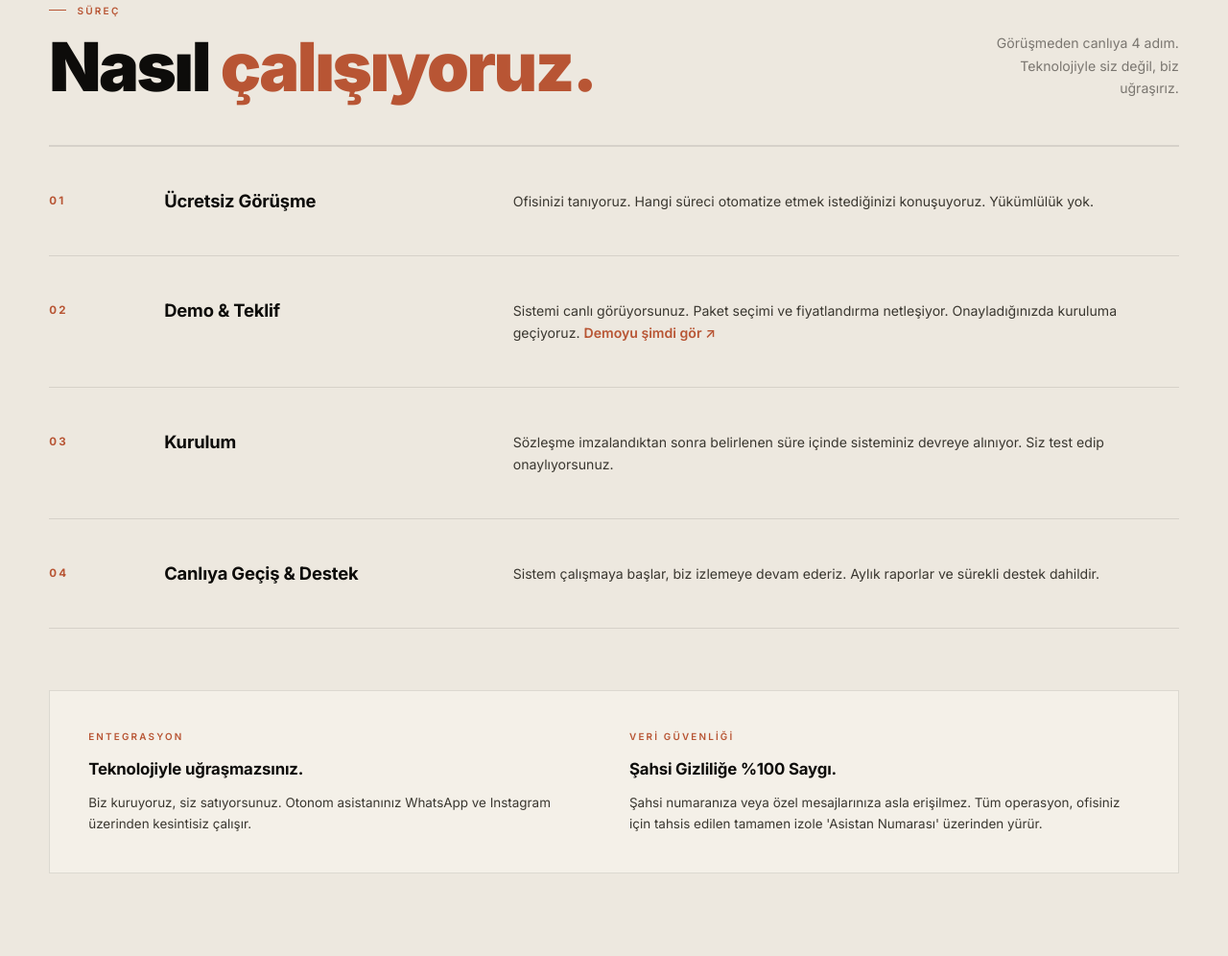
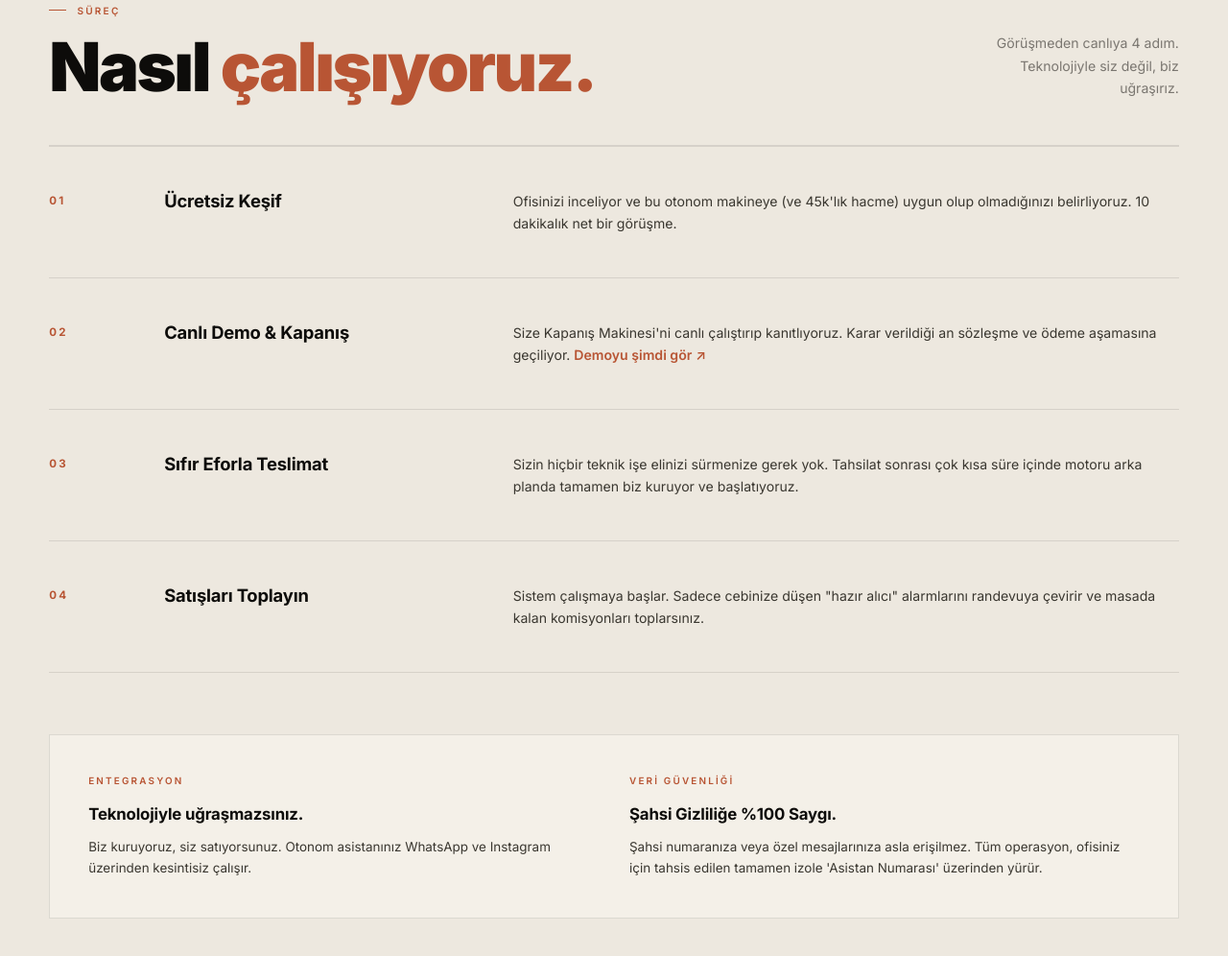
Before and after one commit to edizandco/edizandco.github.io, a plain HTML site: page index.html in a window 1280 px wide. Shown: the part 5308-6304 px from the top of the page at 96% size. Drawn offline with nearby package versions, Linux system fonts and the light colour scheme.

Commit message:
Copy update: Rewrite Process section to remove Agency SaaS fluff

```diff
--- a/index.html
+++ b/index.html
@@ -958,23 +958,23 @@
   <div class="p-steps">
     <div class="p-step">
       <span class="p-num">01</span>
-      <div class="p-title">Ücretsiz Görüşme</div>
-      <p class="p-desc">Ofisinizi tanıyoruz. Hangi süreci otomatize etmek istediğinizi konuşuyoruz. Yükümlülük yok.</p>
+      <div class="p-title">Ücretsiz Keşif</div>
+      <p class="p-desc">Ofisinizi inceliyor ve bu otonom makineye (ve 45k'lık hacme) uygun olup olmadığınızı belirliyoruz. 10 dakikalık net bir görüşme.</p>
     </div>
     <div class="p-step">
       <span class="p-num">02</span>
-      <div class="p-title">Demo &amp; Teklif</div>
-      <p class="p-desc">Sistemi canlı görüyorsunuz. Paket seçimi ve fiyatlandırma netleşiyor. Onayladığınızda kuruluma geçiyoruz. <a href="https://wa.me/905000000000?text=DEMO" target="_blank" rel="noopener" style="color:var(--accent);font-weight:600;text-decoration:none;white-space:nowrap;">Demoyu şimdi gör ↗</a></p>
+      <div class="p-title">Canlı Demo &amp; Kapanış</div>
+      <p class="p-desc">Size Kapanış Makinesi'ni canlı çalıştırıp kanıtlıyoruz. Karar verildiği an sözleşme ve ödeme aşamasına geçiliyor. <a href="https://wa.me/905000000000?text=DEMO" target="_blank" rel="noopener" style="color:var(--accent);font-weight:600;text-decoration:none;white-space:nowrap;">Demoyu şimdi gör ↗</a></p>
     </div>
     <div class="p-step">
       <span class="p-num">03</span>
-      <div class="p-title">Kurulum</div>
-      <p class="p-desc">Sözleşme imzalandıktan sonra belirlenen süre içinde sisteminiz devreye alınıyor. Siz test edip onaylıyorsunuz.</p>
+      <div class="p-title">Sıfır Eforla Teslimat</div>
+      <p class="p-desc">Sizin hiçbir teknik işe elinizi sürmenize gerek yok. Tahsilat sonrası çok kısa süre içinde motoru arka planda tamamen biz kuruyor ve başlatıyoruz.</p>
     </div>
     <div class="p-step">
       <span class="p-num">04</span>
-      <div class="p-title">Canlıya Geçiş &amp; Destek</div>
-      <p class="p-desc">Sistem çalışmaya başlar, biz izlemeye devam ederiz. Aylık raporlar ve sürekli destek dahildir.</p>
+      <div class="p-title">Satışları Toplayın</div>
+      <p class="p-desc">Sistem çalışmaya başlar. Sadece cebinize düşen "hazır alıcı" alarmlarını randevuya çevirir ve masada kalan komisyonları toplarsınız.</p>
     </div>
   </div>
 
```
